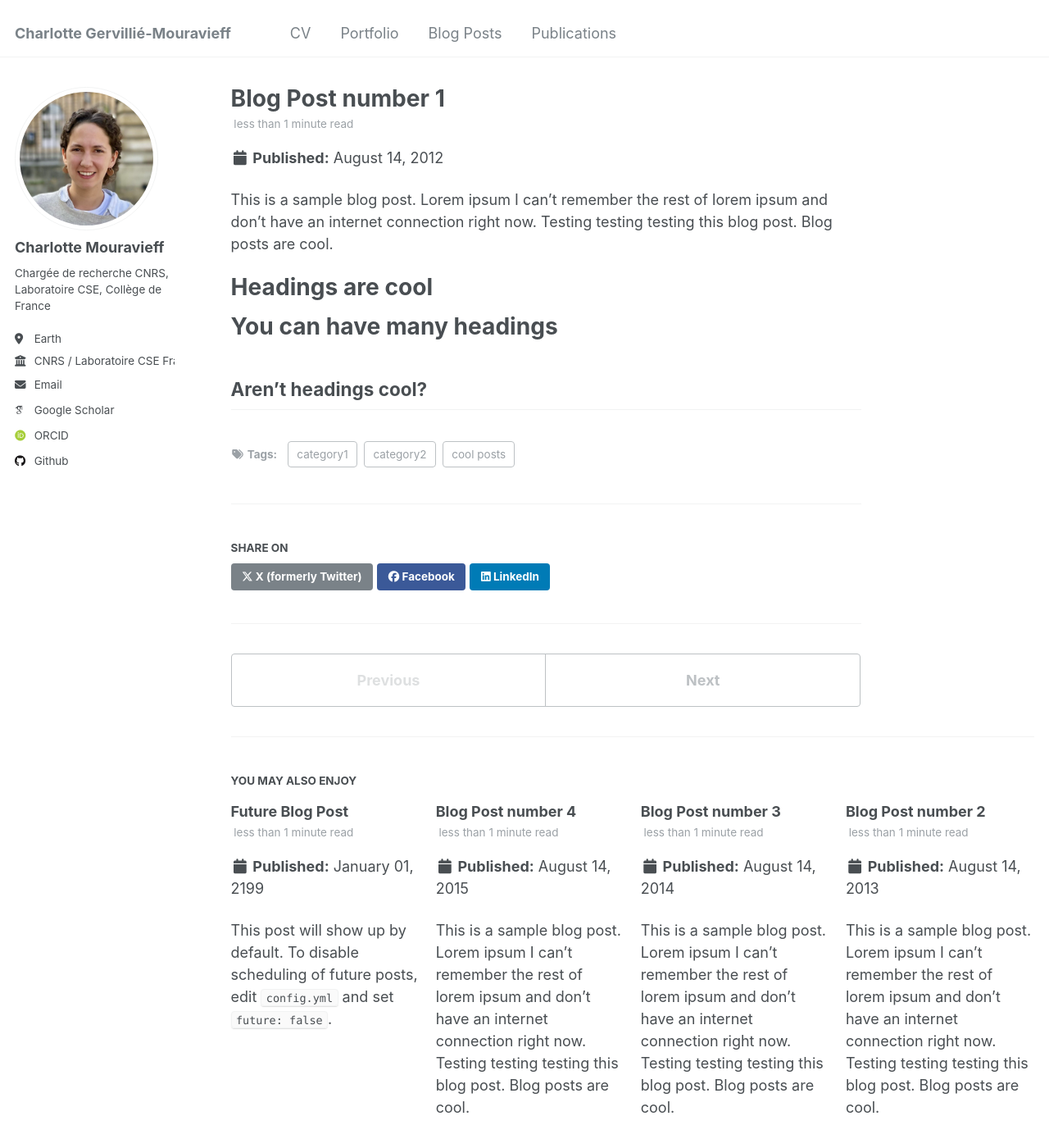
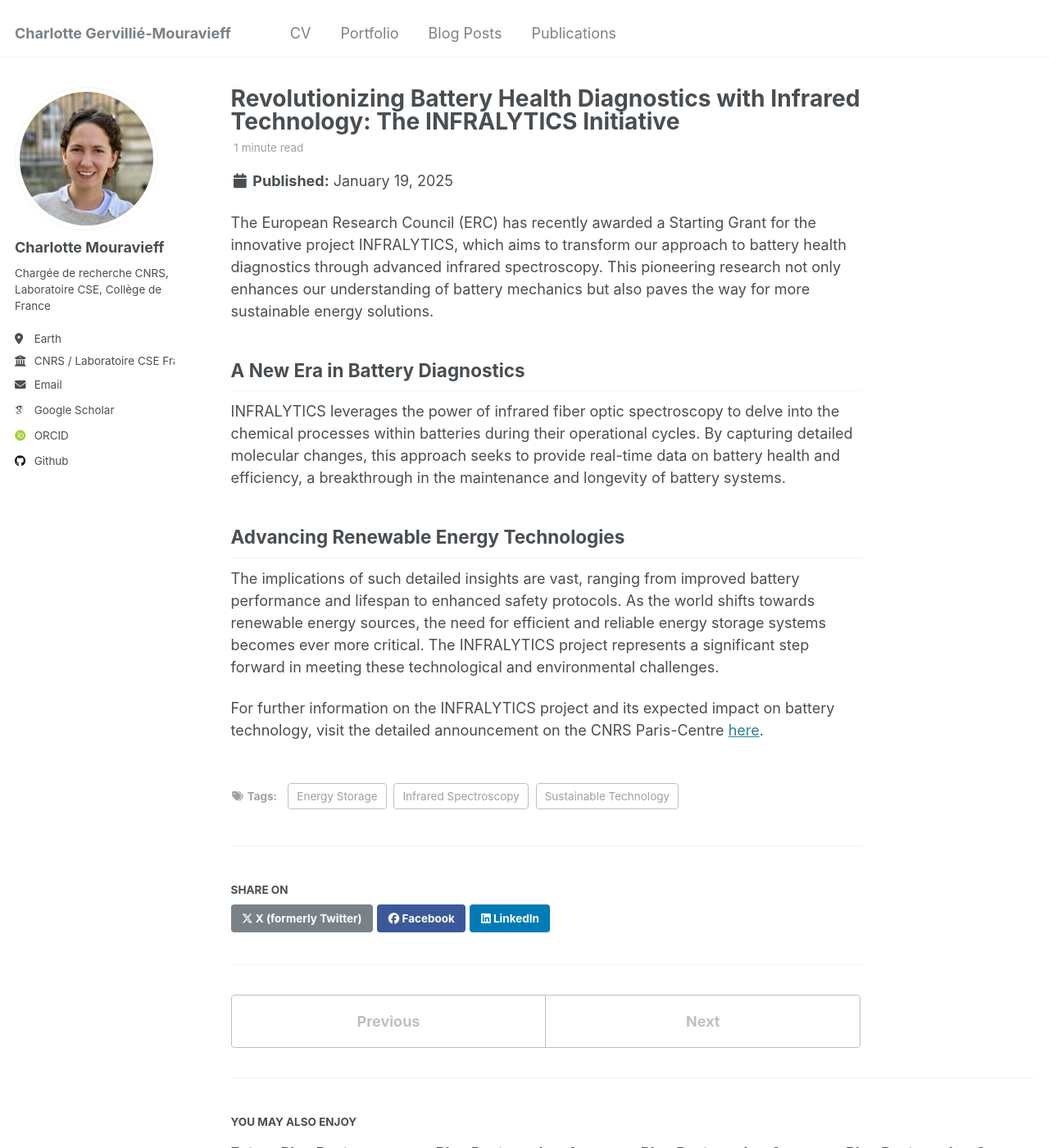
Before and after one commit to charlotte-mouravieff/charlotte-mouravieff.github.io, a Jekyll site: the page built from _posts/2012-08-14-blog-post-1.md, in a window 1280 px wide and 1400 px high. Shown: the whole window at 82% size. Built offline with Jekyll 4.4.1, drawn with Linux system fonts in a browser that asks for light colours; some web fonts are replaced.

Commit message:
Update 2012-08-14-blog-post-1.md

```diff
--- a/_posts/2012-08-14-blog-post-1.md
+++ b/_posts/2012-08-14-blog-post-1.md
@@ -1,20 +1,21 @@
 ---
-title: 'Blog Post number 1'
-date: 2012-08-14
-permalink: /posts/2012/08/blog-post-1/
+title: 'Revolutionizing Battery Health Diagnostics with Infrared Technology: The INFRALYTICS Initiative'
+date: 2025-01-19
+permalink: /posts/2025/01/infralytics-erc-grant/
 tags:
-  - cool posts
-  - category1
-  - category2
+  - Energy Storage
+  - Infrared Spectroscopy
+  - Sustainable Technology
 ---
 
-This is a sample blog post. Lorem ipsum I can't remember the rest of lorem ipsum and don't have an internet connection right now. Testing testing testing this blog post. Blog posts are cool.
+The European Research Council (ERC) has recently awarded a Starting Grant for the innovative project INFRALYTICS, which aims to transform our approach to battery health diagnostics through advanced infrared spectroscopy. This pioneering research not only enhances our understanding of battery mechanics but also paves the way for more sustainable energy solutions.
 
-Headings are cool
-======
+## A New Era in Battery Diagnostics
 
-You can have many headings
-======
+INFRALYTICS leverages the power of infrared fiber optic spectroscopy to delve into the chemical processes within batteries during their operational cycles. By capturing detailed molecular changes, this approach seeks to provide real-time data on battery health and efficiency, a breakthrough in the maintenance and longevity of battery systems.
 
-Aren't headings cool?
-------
+## Advancing Renewable Energy Technologies
+
+The implications of such detailed insights are vast, ranging from improved battery performance and lifespan to enhanced safety protocols. As the world shifts towards renewable energy sources, the need for efficient and reliable energy storage systems becomes ever more critical. The INFRALYTICS project represents a significant step forward in meeting these technological and environmental challenges.
+
+For further information on the INFRALYTICS project and its expected impact on battery technology, visit the detailed announcement on the CNRS Paris-Centre [here](https://www.paris-centre.cnrs.fr/fr/cnrsinfo/erc-starting-grant-2024-cinq-laureats-dans-la-circonscription-paris-centre).
```
